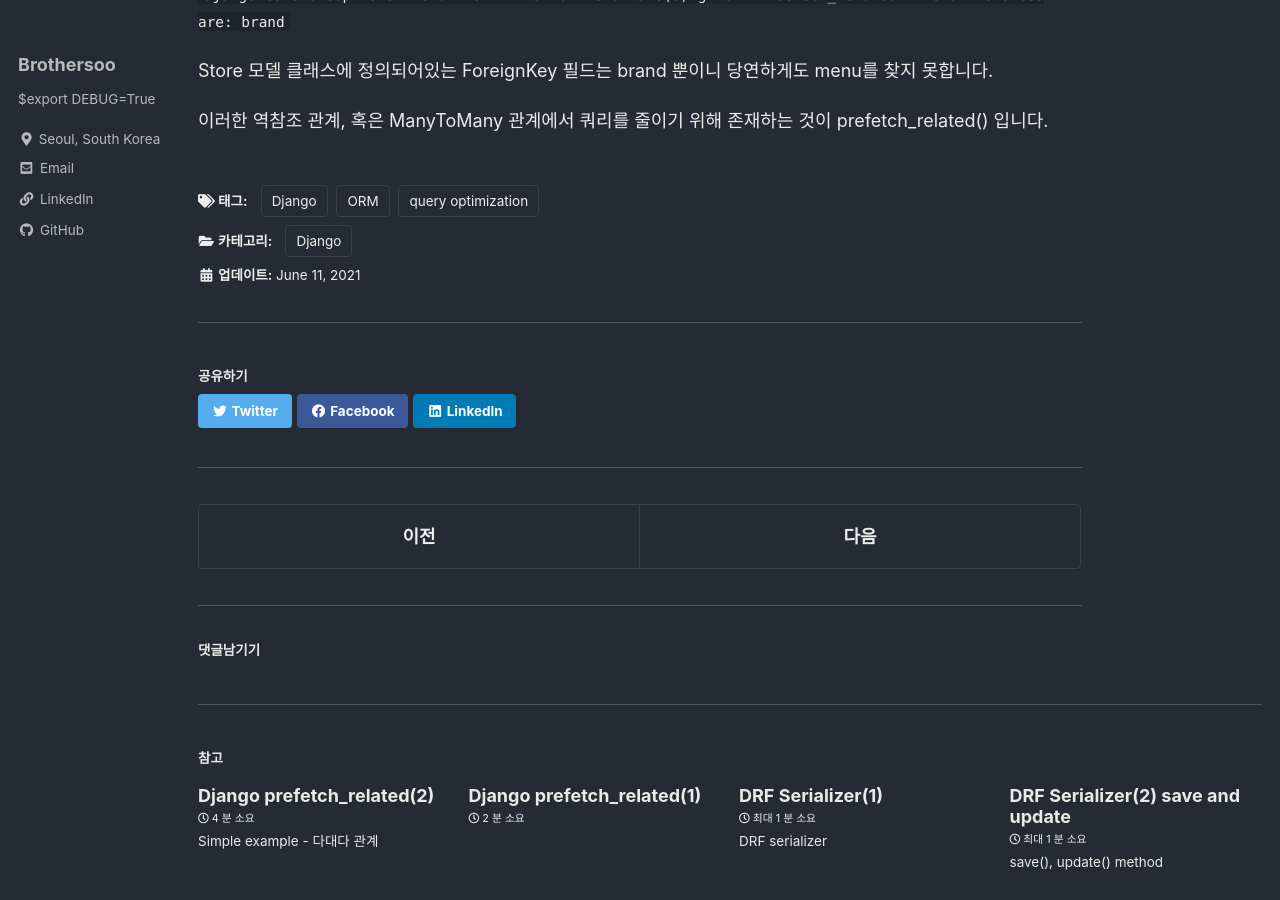
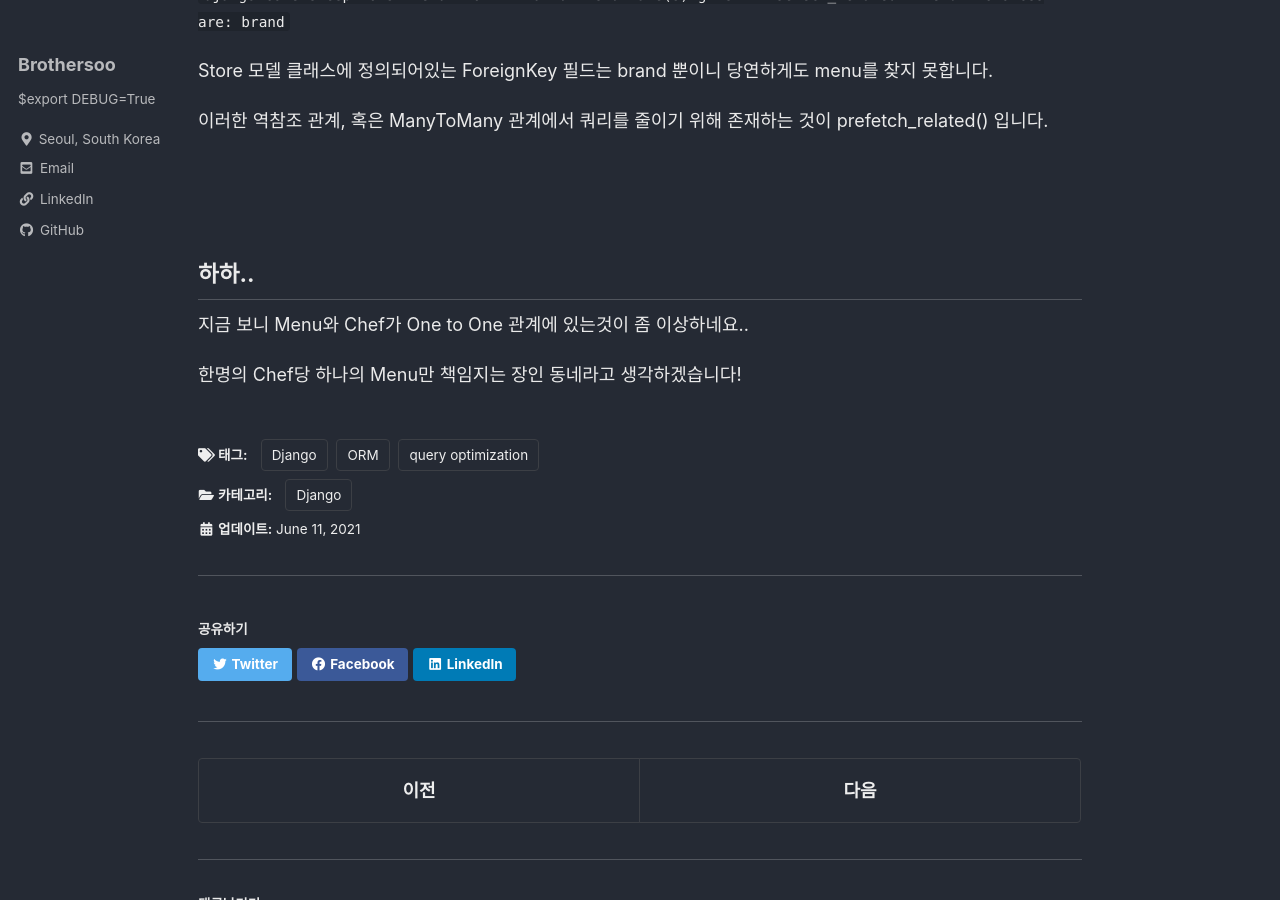
Before and after one commit to brothersoo/brothersoo.github.io, a Jekyll site: the page built from _posts/2021-06-11-django-select-related.md, in a window 1280 px wide and 900 px high, scrolled down 3682 px. Built offline with Jekyll 4.4.1, drawn with Linux system fonts in a browser that asks for light colours; cached includes are drawn as plain includes; comment, search, counter and statistics services are not loaded.

Commit message:
MODIFY: prefetch_related 2, select_related_post

```diff
--- a/_posts/2021-06-11-django-select-related.md
+++ b/_posts/2021-06-11-django-select-related.md
@@ -149,3 +149,13 @@ select_related()는 정참조, 혹은 OneToOne 관계에서만 사용이 가능
 Store 모델 클래스에 정의되어있는 ForeignKey 필드는 brand 뿐이니 당연하게도 menu를 찾지 못합니다.
 
 이러한 역참조 관계, 혹은 ManyToMany 관계에서 쿼리를 줄이기 위해 존재하는 것이 prefetch_related() 입니다.
+<br>
+<br>
+<br>
+<br>
+
+## 하하..
+
+지금 보니 Menu와 Chef가 One to One 관계에 있는것이 좀 이상하네요..
+
+한명의 Chef당 하나의 Menu만 책임지는 장인 동네라고 생각하겠습니다!
```
Also changed, not shown: _posts/2021-06-12-django-prefetch-related-2.md (+1 -1 lines).
